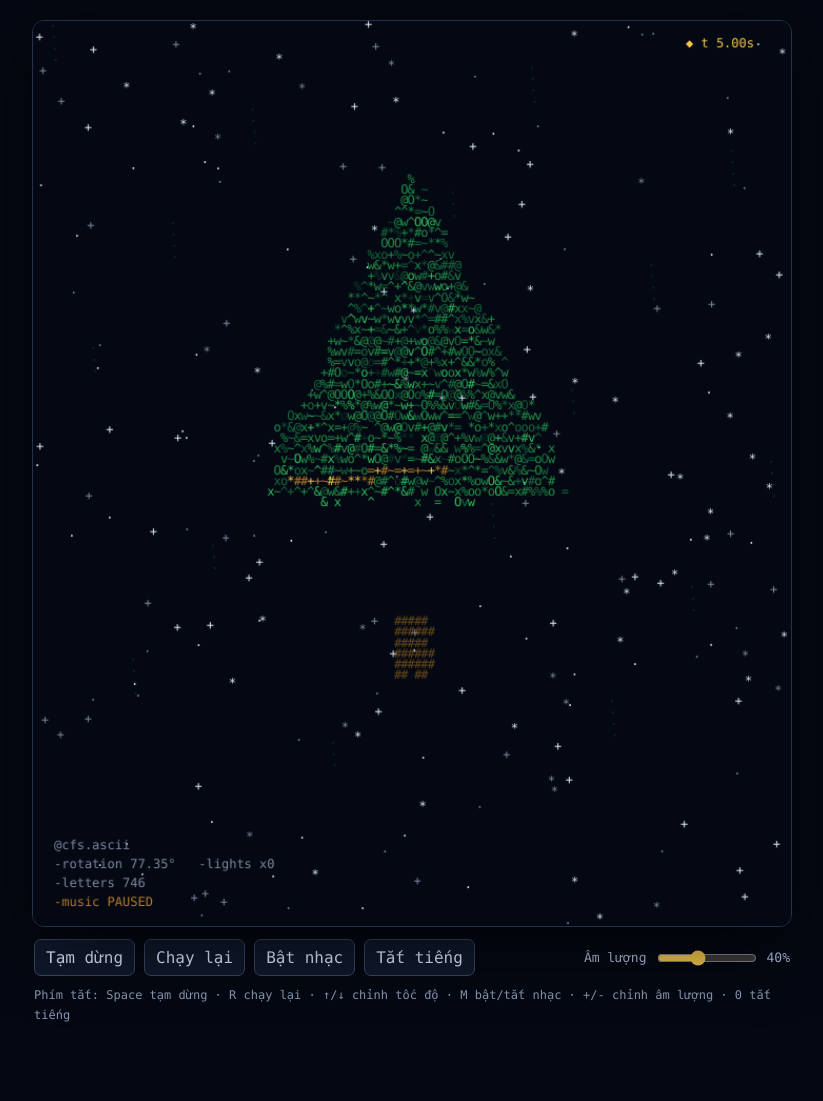
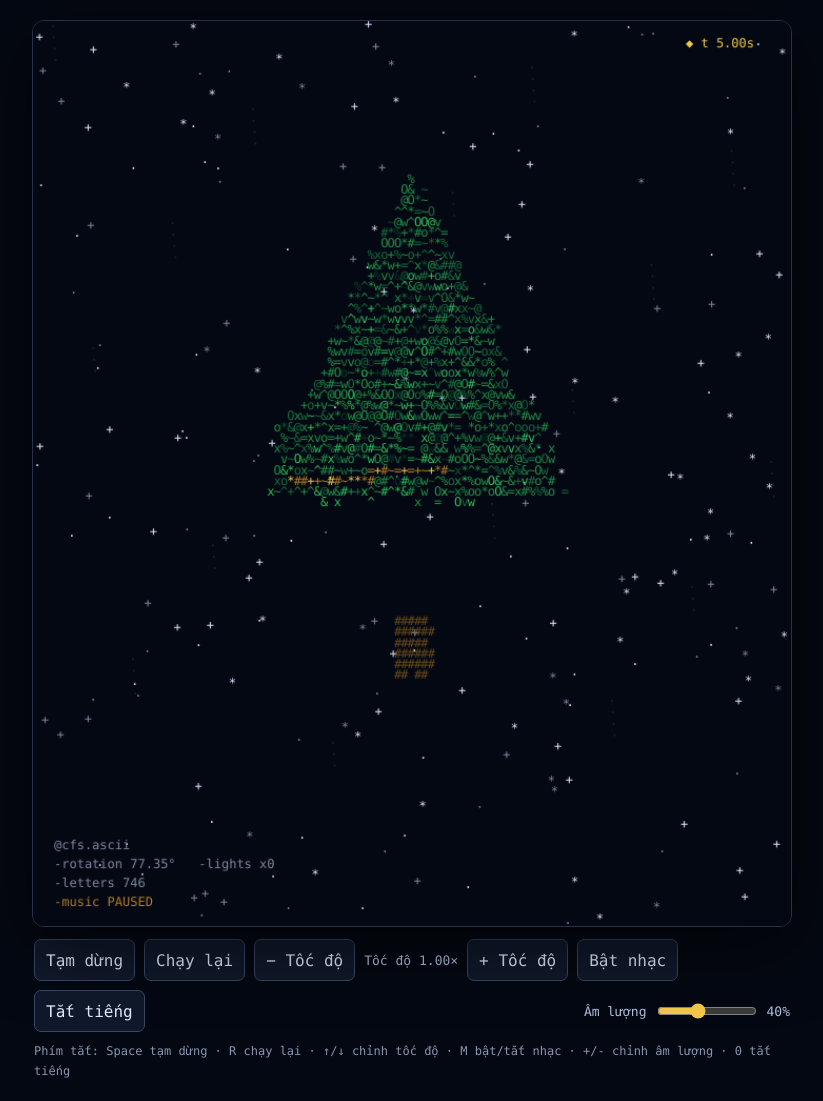
Before and after one commit to HuynhTrieuAn2k5/python, a plain HTML site: page index.html in a window 1280 px wide. Shown: the whole page, without its empty margins (228-1051 px from the left). Before the commit the page ends 1045 px from the top, so only its background shows below. Drawn offline with Linux system fonts and the light colour scheme.

Commit message:
add button

```diff
--- a/index.html
+++ b/index.html
@@ -15,6 +15,7 @@
     .controls { display: flex; flex-wrap: wrap; align-items: center; gap: 9px; padding: 12px 2px 0; }
     button { border: 1px solid #394765; border-radius: 7px; background: #10192b; color: #e1e9ff; font: inherit; padding: 8px 11px; cursor: pointer; }
     button:hover { background: #1b2941; }
+    button { min-height: 42px; touch-action: manipulation; }
     button:focus-visible, input:focus-visible { outline: 2px solid #f3c84b; outline-offset: 2px; }
     .volume { display: flex; align-items: center; gap: 8px; margin-left: auto; color: #b1c0df; font-size: 13px; }
     input { width: 100px; accent-color: #f3c84b; }
@@ -28,6 +29,9 @@
   <div class="controls">
     <button id="play" type="button">Tạm dừng</button>
     <button id="restart" type="button">Chạy lại</button>
+    <button id="slower" type="button" aria-label="Giảm tốc độ">− Tốc độ</button>
+    <span id="speed-level" aria-live="polite" style="font-size:13px;color:#b1c0df">Tốc độ 1.00×</span>
+    <button id="faster" type="button" aria-label="Tăng tốc độ">+ Tốc độ</button>
     <button id="music" type="button">Bật nhạc</button>
     <button id="mute" type="button">Tắt tiếng</button>
     <label class="volume">Âm lượng <input id="volume" type="range" min="0" max="100" value="40"><span id="level">40%</span></label>
@@ -45,6 +49,7 @@
   const muteButton = document.querySelector('#mute');
   const volumeInput = document.querySelector('#volume');
   const level = document.querySelector('#level');
+  const speedLevel = document.querySelector('#speed-level');
   const W = canvas.width, H = canvas.height, cx = 358, base = 586, treeH = 437, radius = 212;
   const colors = { green0:'#0b3e2d', green1:'#176b40', green2:'#218f4a', green3:'#30bd60', gold:'#f3c84b', soft:'#b17c27', red:'#de4765', blue:'#6ea7f5', cyan:'#65c5ad', purple:'#9878b7', snow:'#e1e9ff', gray:'#7d88a0' };
   let seed = 240122;
@@ -89,13 +94,16 @@
   }
   function frame(now){const dt=Math.min((now-last)/1000,.05);last=now;if(!paused)time+=dt;draw();requestAnimationFrame(frame);}
   playButton.addEventListener('click',()=>{paused=!paused;playButton.textContent=paused?'Tiếp tục':'Tạm dừng';});
+  function changeSpeed(delta){speed=Math.max(.25,Math.min(4,speed+delta));speedLevel.textContent=`Tốc độ ${speed.toFixed(2)}×`;}
+  document.querySelector('#slower').addEventListener('click',()=>changeSpeed(-.25));
+  document.querySelector('#faster').addEventListener('click',()=>changeSpeed(.25));
   document.querySelector('#restart').addEventListener('click',()=>{time=0;paused=false;last=performance.now();playButton.textContent='Tạm dừng';if(!song.paused)song.currentTime=0;});
   async function startMusic(){try{await song.play();musicButton.textContent='Tắt nhạc';}catch{musicButton.textContent='Bật nhạc';}}
   musicButton.addEventListener('click',async()=>{if(song.paused)await startMusic();else{song.pause();musicButton.textContent='Bật nhạc';}});
   muteButton.addEventListener('click',()=>{if(song.volume>0){volumeBeforeMute=song.volume;song.volume=0;volumeInput.value=0;}else{song.volume=volumeBeforeMute||.4;volumeInput.value=Math.round(song.volume*100);}syncVolume();});
   function syncVolume(){song.volume=Number(volumeInput.value)/100;level.textContent=`${volumeInput.value}%`;muteButton.textContent=song.volume===0?'Bật tiếng':'Tắt tiếng';}
   volumeInput.addEventListener('input',()=>{if(Number(volumeInput.value)>0)volumeBeforeMute=Number(volumeInput.value)/100;syncVolume();});syncVolume();
-  window.addEventListener('keydown',e=>{if(['INPUT','BUTTON'].includes(document.activeElement.tagName))return;if(e.code==='Space'){e.preventDefault();playButton.click();}else if(e.key.toLowerCase()==='r')document.querySelector('#restart').click();else if(e.key.toLowerCase()==='m')musicButton.click();else if(e.key==='+'||e.key==='=')volumeInput.value=Math.min(100,Number(volumeInput.value)+5),volumeInput.dispatchEvent(new Event('input'));else if(e.key==='-')volumeInput.value=Math.max(0,Number(volumeInput.value)-5),volumeInput.dispatchEvent(new Event('input'));else if(e.key==='0')muteButton.click();else if(e.key==='ArrowUp')speed=Math.min(4,speed+.25);else if(e.key==='ArrowDown')speed=Math.max(.25,speed-.25);});
+  window.addEventListener('keydown',e=>{if(['INPUT','BUTTON'].includes(document.activeElement.tagName))return;if(e.code==='Space'){e.preventDefault();playButton.click();}else if(e.key.toLowerCase()==='r')document.querySelector('#restart').click();else if(e.key.toLowerCase()==='m')musicButton.click();else if(e.key==='+'||e.key==='=')volumeInput.value=Math.min(100,Number(volumeInput.value)+5),volumeInput.dispatchEvent(new Event('input'));else if(e.key==='-')volumeInput.value=Math.max(0,Number(volumeInput.value)-5),volumeInput.dispatchEvent(new Event('input'));else if(e.key==='0')muteButton.click();else if(e.key==='ArrowUp')changeSpeed(.25);else if(e.key==='ArrowDown')changeSpeed(-.25);});
   song.addEventListener('error',()=>{musicButton.title='Không tải được assets/Christmas.mp3';});
   requestAnimationFrame(frame);
 })();
```
Also changed, not shown: 1 other file.
